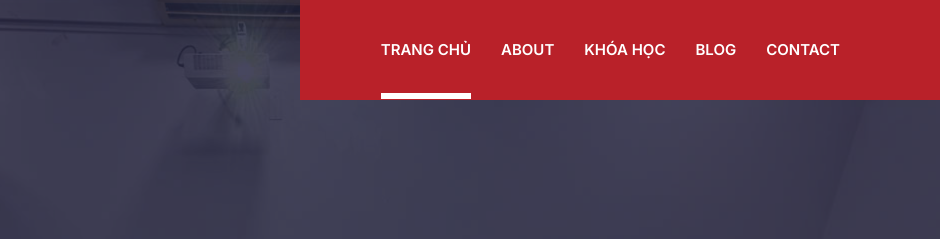
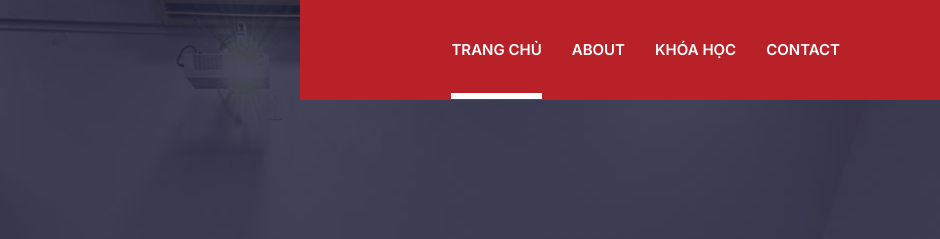
Before and after one commit to hakona311245/happyshine, a plain HTML site: page index.html in a window 1280 px wide. Shown: the top 239 px of the page, 340-1280 px from the left. Drawn offline with Linux system fonts and the light colour scheme; some packages are replaced by stand-ins of ours.

Commit message:
Removing blog from header

```diff
--- a/index.html
+++ b/index.html
@@ -58,9 +58,6 @@
             </li>
             <li class="nav-item @@courses">
               <a class="nav-link" href="courses.html">Khóa Học</a>
-            </li>
-            <li class="nav-item @@blog">
-              <a class="nav-link" href="blog.html">BLOG</a>
             </li>
             <!-- <li class="nav-item dropdown view">
               <a class="nav-link dropdown-toggle" href="#" id="navbarDropdown" role="button" data-toggle="dropdown"
```
